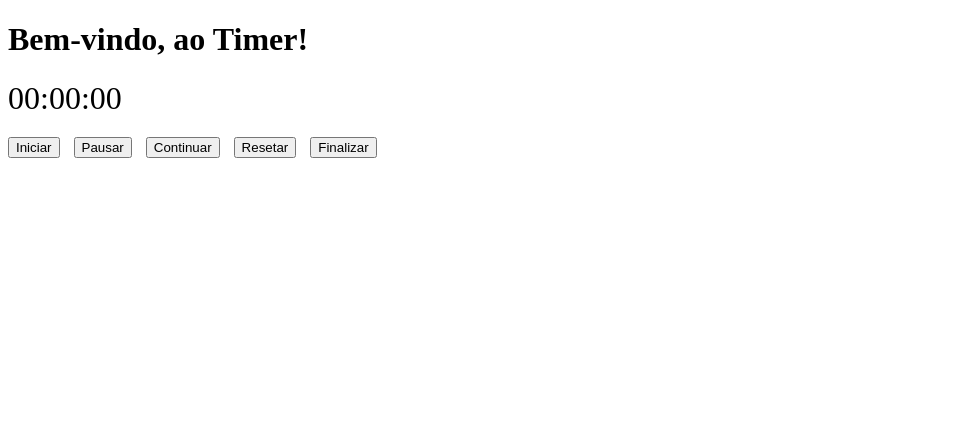
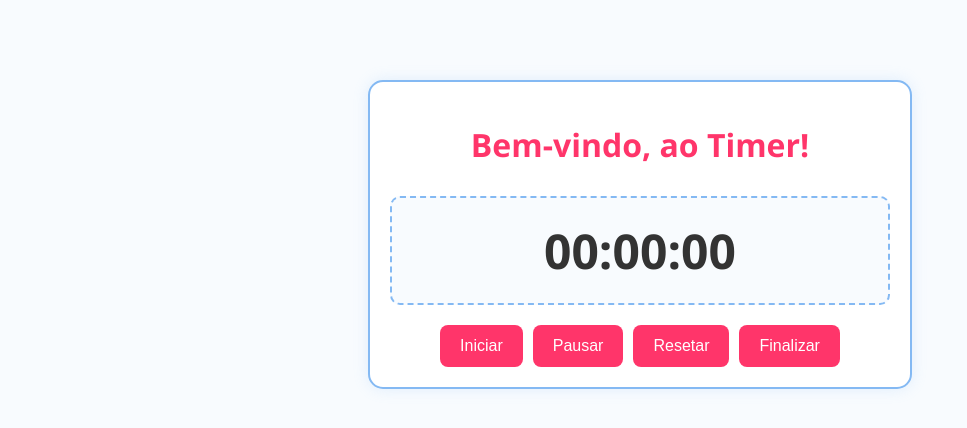
Before and after one commit to matheusn3silva/timer, a plain HTML site: page index.html in a window 1280 px wide. Shown: the whole page, without its empty margins (0-967 px from the left). Drawn offline with Linux system fonts and the light colour scheme.

Commit message:
Create Style, and resolving bugs more one setInterval break clock and remove button continue

```diff
--- a/index.html
+++ b/index.html
@@ -17,7 +17,6 @@
             <div class="controles">
                 <button id="btn-iniciar">Iniciar</button>
                 <button id="btn-pausar">Pausar</button>
-                <button id="btn-continuar">Continuar</button>
                 <button id="btn-resetar">Resetar</button>
                 <button id="btn-finalizar">Finalizar</button>
             </div>
--- a/style.css
+++ b/style.css
@@ -1,8 +1,62 @@
-.display {
-    font-size: 2em;
-    margin: 20px 0;
+/* style.css */
+
+body {
+    margin: 0;
+    font-family: 'Segoe UI', Tahoma, Geneva, Verdana, sans-serif;
+    background-color: #F8FBFE;
+    color: #333;
 }
 
-.controles button {
-    margin-right: 10px;
+.container {
+    max-width: 500px;
+    margin: 80px auto;
+    padding: 20px;
+    background-color: white;
+    border: 2px solid #84B9F3;
+    border-radius: 15px;
+    box-shadow: 0 0 15px rgba(132, 185, 243, 0.2);
+    text-align: center;
 }
+
+h1 {
+    color: #FF356A;
+    margin-bottom: 30px;
+}
+
+.display {
+    font-size: 48px;
+    font-weight: bold;
+    color: #333;
+    margin-bottom: 20px;
+    padding: 20px;
+    border: 2px dashed #84B9F3;
+    border-radius: 10px;
+    background-color: #F8FBFE;
+}
+
+.controles {
+    display: flex;
+    flex-wrap: wrap;
+    gap: 10px;
+    justify-content: center;
+}
+
+button {
+    background-color: #FF356A;
+    color: #fff;
+    border: none;
+    padding: 12px 20px;
+    font-size: 16px;
+    border-radius: 8px;
+    cursor: pointer;
+    transition: background-color 0.3s ease;
+}
+
+button:hover {
+    background-color: #e02e5e;
+}
+
+button:disabled {
+    background-color: #ccc;
+    cursor: not-allowed;
+}
--- a/timer.js
+++ b/timer.js
@@ -4,24 +4,15 @@ class Timer {
         this.hora = hora
         this.minuto = minuto
         this.segundo = segundo
-        this.parar = false
         this.intervalo = null
         this.display = document.getElementById('tempo')
     }
 
     // Começar Timer
     iniciarTimer() {
-        this.parar = false
-
         if (this.intervalo) return // Evita múltiplos timers
 
         this.intervalo = setInterval(() => {
-            if (this.parar) {
-                clearInterval(this.intervalo)
-                this.intervalo = null
-                return
-            }
-
             this.segundo += 1
             this.verificarMinutoHora()
             this.atualizaDisplay()
@@ -59,30 +50,19 @@ class Timer {
         this.minuto = 0
         this.segundo = 0
         this.atualizaDisplay()
+        this.pararTimer()
     }
 
     // Finalizar Timer
     finalizarTimer() {
-        clearInterval(this.intervalo)
-        this.intervalo = null
         this.resetarTimer()
-        this.parar = true
     }
 
     // Pausar Timer
-    pausarTimer() {
-        this.parar = true
+    pararTimer() {
+        clearInterval(this.intervalo)
+        this.intervalo = null
     }
-
-    // Continuar Timer
-    continuarTimer() {
-        this.parar = false
-
-        if (!this.intervalo) {
-            this.iniciarTimer()
-        }
-    }
-
 
 }
 
@@ -98,10 +78,6 @@ document.getElementById("btn-pausar").addEventListener("click", () => {
     timer.pausarTimer()
 })
 
-document.getElementById("btn-continuar").addEventListener("click", () => {
-    timer.continuarTimer()
-})
-
 document.getElementById("btn-resetar").addEventListener("click", () => {
     timer.resetarTimer()
 })
```
